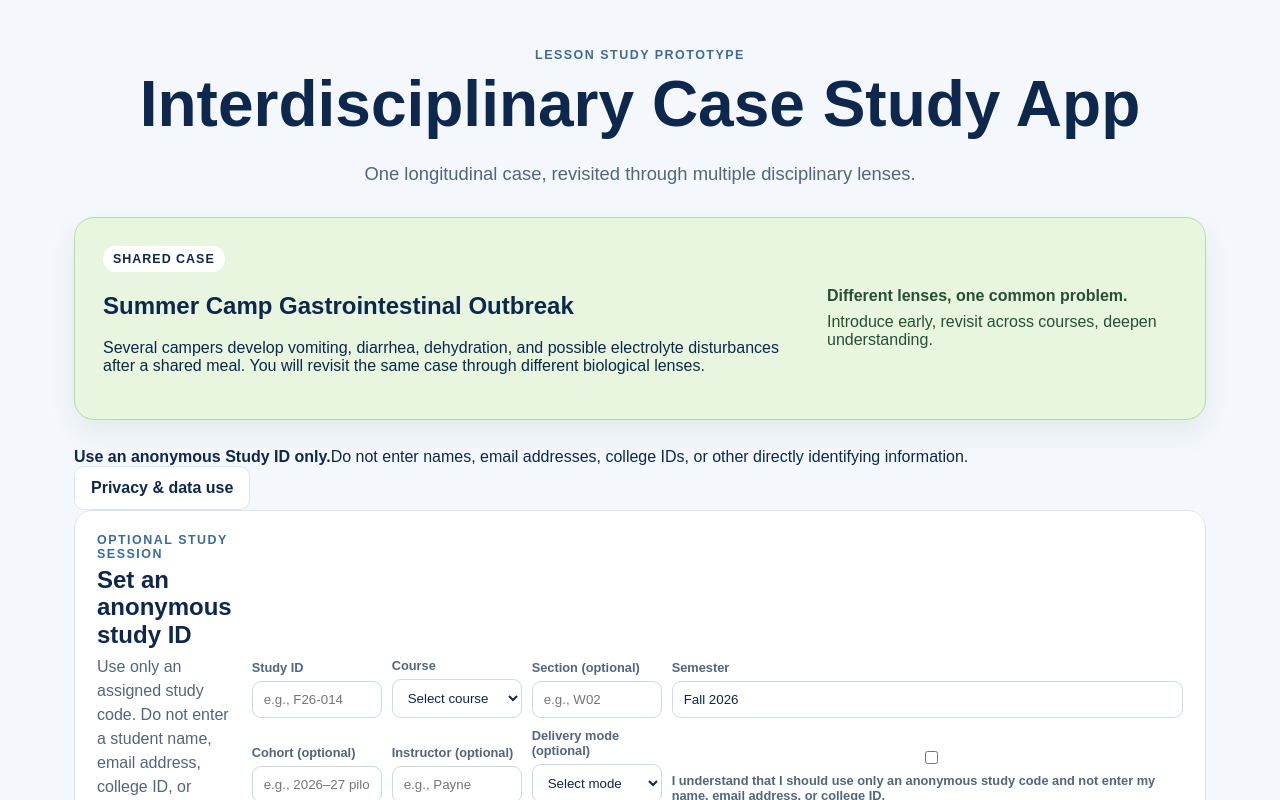
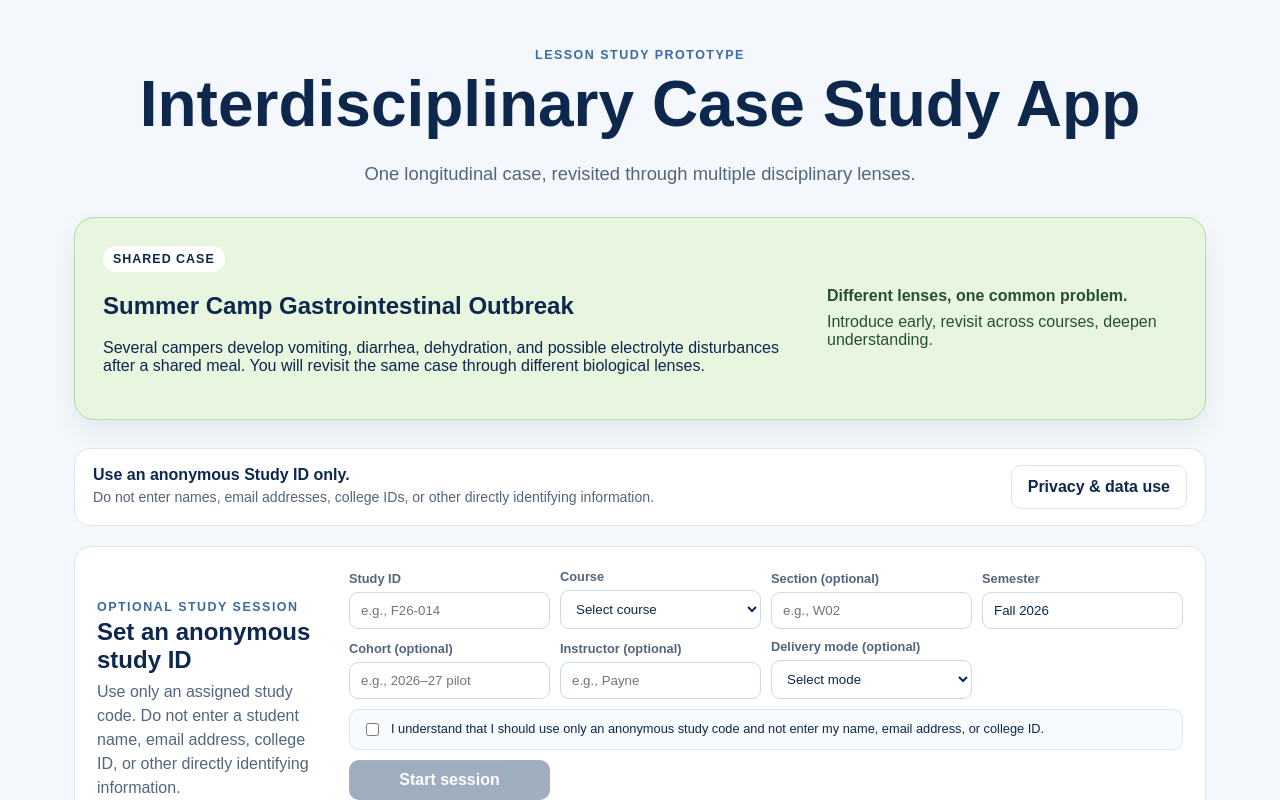
Before and after one commit to Pyn777/lesson-study-case-app, a Next.js app: page / in a window 1280 px wide. Shown: the top 800 px of the page. Built offline with nearby package versions, Linux system fonts and the light colour scheme; no server answers; the database is empty.

Commit message:
Style privacy notice and anonymous-ID acknowledgment

```diff
--- a/app/globals.css
+++ b/app/globals.css
@@ -207,3 +207,12 @@ th { color:var(--muted); font-size:.76rem; text-transform:uppercase; letter-spac
 @media (max-width:800px) {
   .controlGrid { grid-template-columns:1fr; }
 }
+
+.privacyBanner { display:flex; align-items:center; justify-content:space-between; gap:18px; background:#fff; border:1px solid var(--line); border-radius:16px; padding:16px 18px; margin:0 0 20px; }
+.privacyBanner > div { display:flex; flex-direction:column; gap:4px; }
+.privacyBanner span { color:var(--muted); font-size:.88rem; line-height:1.4; }
+.privacyAcknowledge { grid-column:1 / -1; display:flex !important; flex-direction:row !important; align-items:flex-start; gap:9px !important; background:#f8fbfd; border:1px solid var(--line); border-radius:10px; padding:10px 12px; color:var(--ink) !important; font-weight:500 !important; line-height:1.4; }
+.privacyAcknowledge input { width:auto !important; margin-top:3px; }
+@media (max-width:700px) {
+  .privacyBanner { align-items:flex-start; flex-direction:column; }
+}
```
